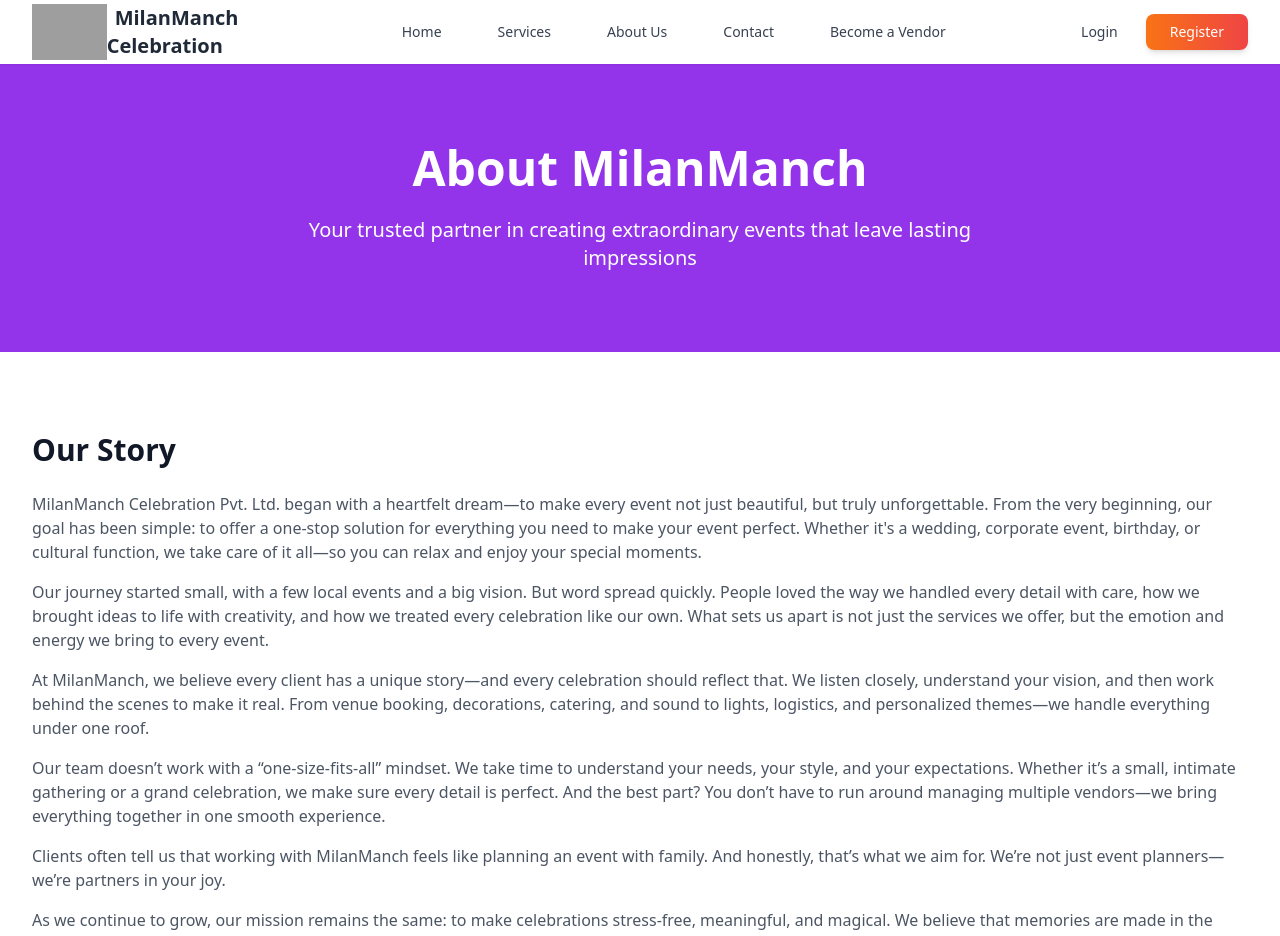
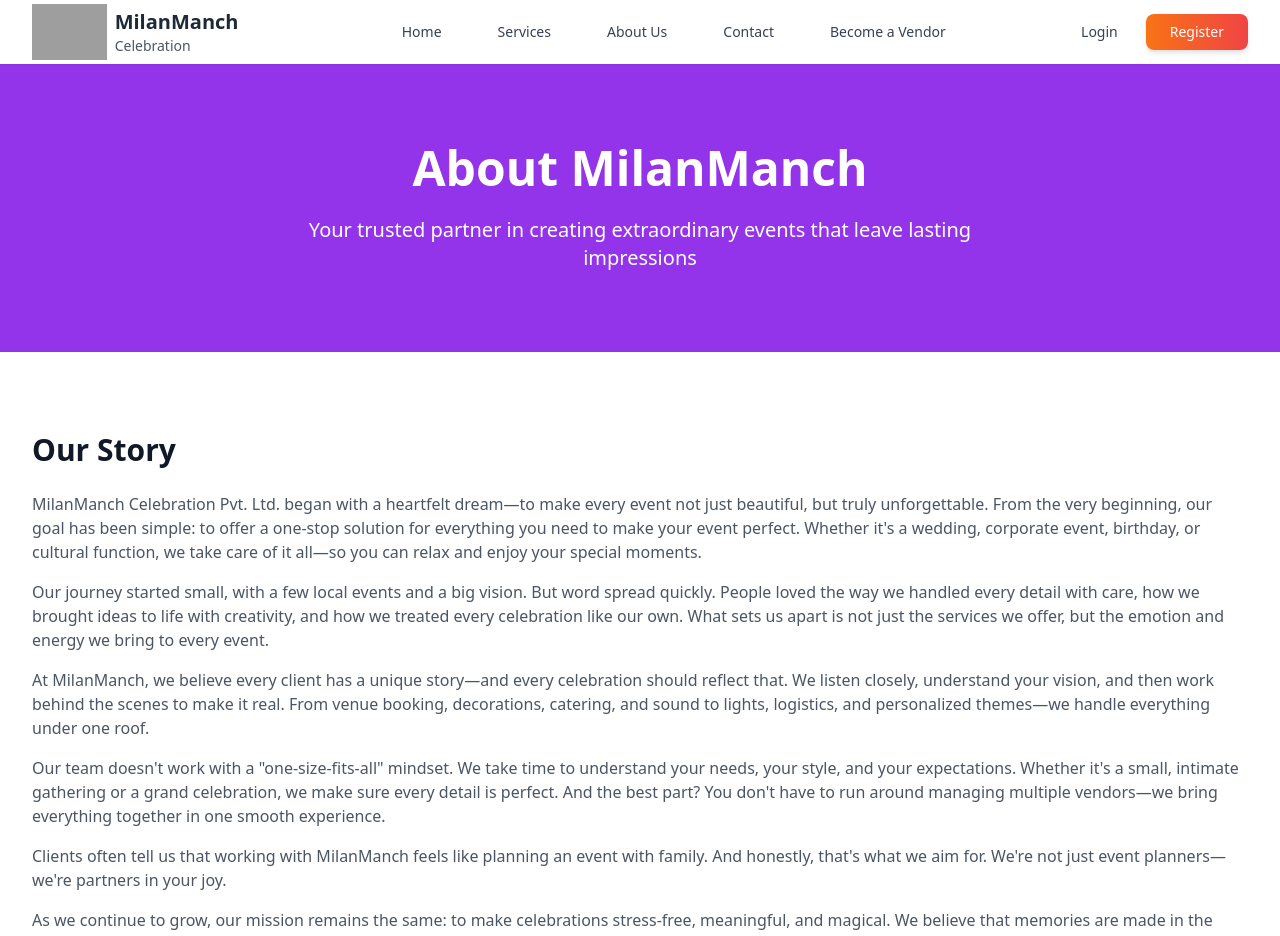
Before and after one commit to 49Harsh/evnt-mng, a Next.js app in the folder frontend/: page /about in a window 1280 px wide. Shown: the top 936 px of the page. Built offline with nearby package versions, Linux system fonts and the light colour scheme; grey boxes are pictures that could not be loaded.

Commit message:
fix deploy issues

```diff
--- a/frontend/next.config.ts
+++ b/frontend/next.config.ts
@@ -11,7 +11,6 @@ const nextConfig: NextConfig = {
     unoptimized: true,
   },
   reactStrictMode: true,
-  swcMinify: true,
 };
 
 export default nextConfig;
--- a/frontend/src/app/about/page.tsx
+++ b/frontend/src/app/about/page.tsx
@@ -20,25 +20,25 @@ export default function About() {
             <div>
               <h2 className="text-3xl font-bold mb-6">Our Story</h2>
               <p className="text-gray-600 mb-4">
-                MilanManch Celebration Pvt. Ltd. began with a heartfelt dream—to make every event not just beautiful, but truly unforgettable. From the very beginning, our goal has been simple: to offer a one-stop solution for everything you need to make your event perfect. Whether it's a wedding, corporate event, birthday, or cultural function, we take care of it all—so you can relax and enjoy your special moments.
+                MilanManch Celebration Pvt. Ltd. began with a heartfelt dream&#8212;to make every event not just beautiful, but truly unforgettable. From the very beginning, our goal has been simple: to offer a one-stop solution for everything you need to make your event perfect. Whether it&apos;s a wedding, corporate event, birthday, or cultural function, we take care of it all&#8212;so you can relax and enjoy your special moments.
               </p>
               <p className="text-gray-600 mb-4">
                 Our journey started small, with a few local events and a big vision. But word spread quickly. People loved the way we handled every detail with care, how we brought ideas to life with creativity, and how we treated every celebration like our own. What sets us apart is not just the services we offer, but the emotion and energy we bring to every event.
               </p>
               <p className="text-gray-600 mb-4">
-                At MilanManch, we believe every client has a unique story—and every celebration should reflect that. We listen closely, understand your vision, and then work behind the scenes to make it real. From venue booking, decorations, catering, and sound to lights, logistics, and personalized themes—we handle everything under one roof.
+                At MilanManch, we believe every client has a unique story&#8212;and every celebration should reflect that. We listen closely, understand your vision, and then work behind the scenes to make it real. From venue booking, decorations, catering, and sound to lights, logistics, and personalized themes&#8212;we handle everything under one roof.
               </p>
               <p className="text-gray-600 mb-4">
-                Our team doesn’t work with a “one-size-fits-all” mindset. We take time to understand your needs, your style, and your expectations. Whether it’s a small, intimate gathering or a grand celebration, we make sure every detail is perfect. And the best part? You don’t have to run around managing multiple vendors—we bring everything together in one smooth experience.
+                Our team doesn&apos;t work with a &quot;one-size-fits-all&quot; mindset. We take time to understand your needs, your style, and your expectations. Whether it&apos;s a small, intimate gathering or a grand celebration, we make sure every detail is perfect. And the best part? You don&apos;t have to run around managing multiple vendors&#8212;we bring everything together in one smooth experience.
               </p>
               <p className="text-gray-600 mb-4">
-                Clients often tell us that working with MilanManch feels like planning an event with family. And honestly, that’s what we aim for. We’re not just event planners—we’re partners in your joy.
+                Clients often tell us that working with MilanManch feels like planning an event with family. And honestly, that&apos;s what we aim for. We&apos;re not just event planners&#8212;we&apos;re partners in your joy.
               </p>
               <p className="text-gray-600 mb-4">
-                As we continue to grow, our mission remains the same: to make celebrations stress-free, meaningful, and magical. We believe that memories are made in the little things—warm welcomes, seamless flow, and moments of pure happiness.
+                As we continue to grow, our mission remains the same: to make celebrations stress-free, meaningful, and magical. We believe that memories are made in the little things&#8212;warm welcomes, seamless flow, and moments of pure happiness.
               </p>
               <p className="text-gray-600">
-                So when you're ready to celebrate life’s biggest moments, remember this—MilanManch is here to take care of everything, all in one place, just the way you dreamed it.
+                So when you&apos;re ready to celebrate life&apos;s biggest moments, remember this&#8212;MilanManch is here to take care of everything, all in one place, just the way you dreamed it.
               </p>
             </div>
           </div>
@@ -52,7 +52,7 @@ export default function About() {
             <div className="bg-white p-8 rounded-lg shadow-md">
               <h3 className="text-2xl font-bold mb-4">Our Mission</h3>
               <p className="text-gray-600">
-                At MilanManch Celebration Pvt. Ltd., our mission is simple yet powerful: to make every event a joyful, stress-free, and unforgettable experience. We understand how special these moments are—whether it's a wedding, a birthday, a corporate event, or any other occasion—and we believe they deserve nothing less than perfection.
+                At MilanManch Celebration Pvt. Ltd., our mission is simple yet powerful: to make every event a joyful, stress-free, and unforgettable experience. We understand how special these moments are—whether it&apos;s a wedding, a birthday, a corporate event, or any other occasion—and we believe they deserve nothing less than perfection.
               </p>
               <p className="text-gray-600 mt-4">
                 Our dream is to provide a one-stop solution for all your event needs, so you don’t have to worry about managing different vendors or running after last-minute arrangements. From venue selection and decoration to catering, entertainment, sound, lighting, and logistics—we take care of everything under one roof.
--- a/frontend/src/app/page.tsx
+++ b/frontend/src/app/page.tsx
@@ -1,15 +1,15 @@
 'use client';
 
-import { type ReactElement, useState, useEffect } from 'react';
+import { type ReactElement, useState, useEffect, useMemo } from 'react';
 import Link from "next/link";
 
 export default function Home(): ReactElement {
-  const textData = [
+  const textData = useMemo(() => [
     "Welcome to Milan Manch Celebration",
     "Crafting moments, Creating Memories - Your Event, Our Expertise!",
     "Memorable Events Start with us.",
     "Host Event that matters"
-  ];
+  ], []);
 
   const [currentTextIndex, setCurrentTextIndex] = useState(0);
   const [displayText, setDisplayText] = useState('');
--- a/frontend/src/components/Navbar.tsx
+++ b/frontend/src/components/Navbar.tsx
@@ -43,8 +43,9 @@ const Navbar = () => {
               className="h-14 w-auto"
               unoptimized
             />
-              <div>
-                <span className="ml-2 text-xl font-bold text-gray-800">MilanManch <br/> Celebration</span>
+            <div className="ml-2">
+              <div className="text-xl font-bold text-gray-800">MilanManch</div>
+              <div className="text-sm text-gray-600">Celebration</div>
             </div>
           </Link>
         </div>
```
Lines whose indentation alone changed are shown as unchanged.
